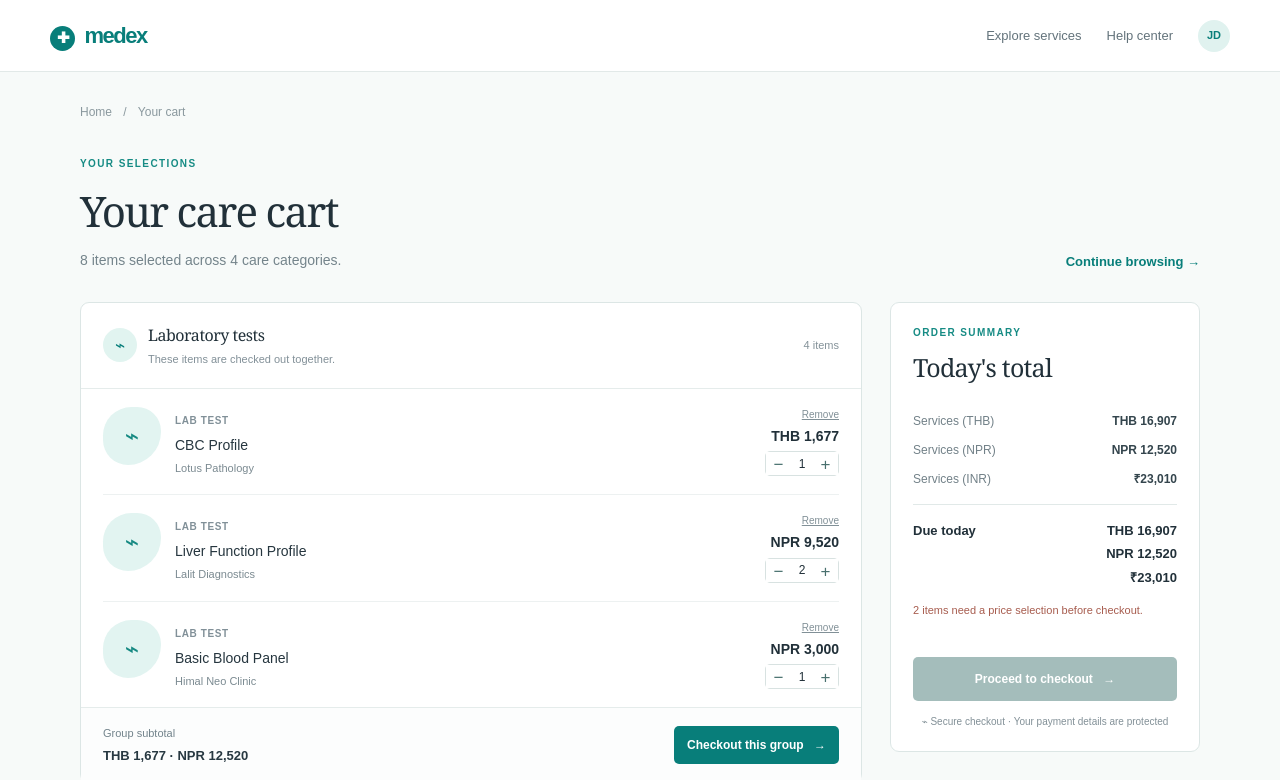
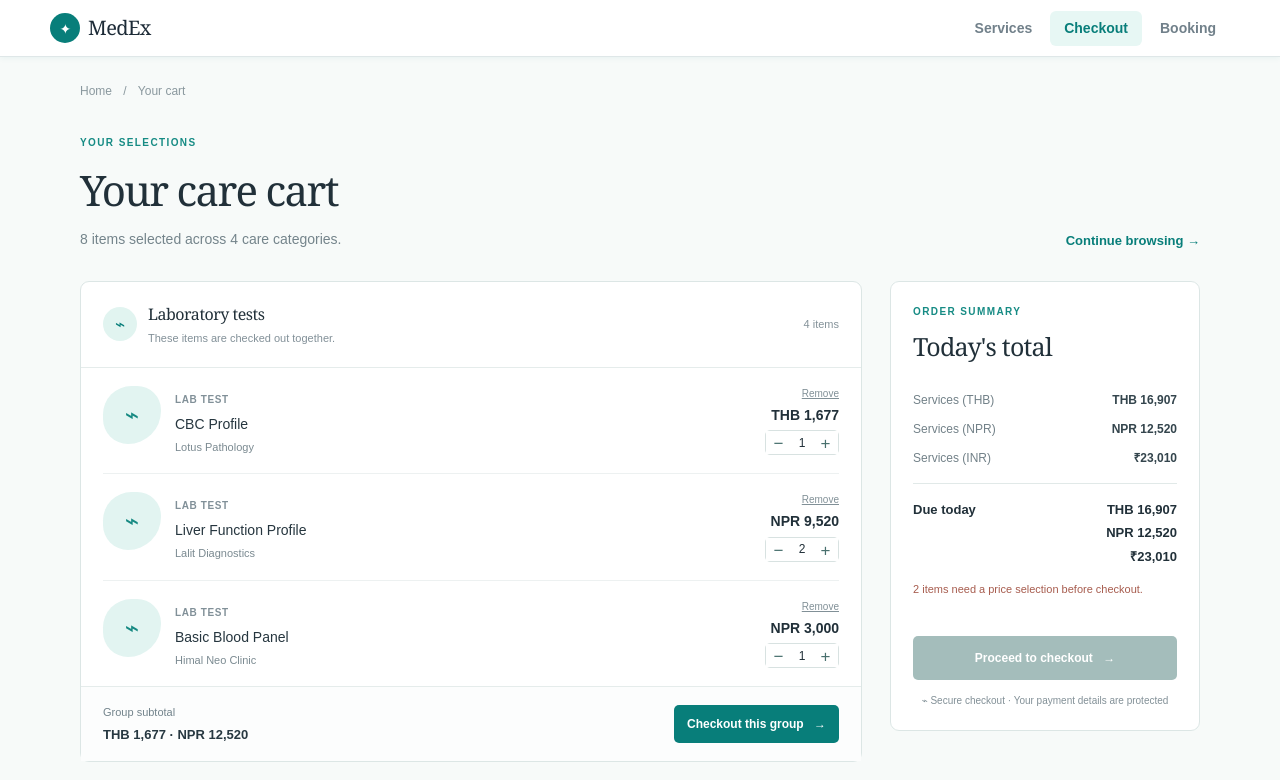
Before and after one commit to nimace03/medEx-assignment, a Next.js app: page /checkout in a window 1280 px wide. Shown: the top 780 px of the page. Built offline with nearby package versions, Linux system fonts and the light colour scheme.

Commit message:
added navbar component in web app and updated global styles

```diff
--- a/app/booking/booking-time-zones.css
+++ b/app/booking/booking-time-zones.css
@@ -50,7 +50,7 @@
 .booking-container {
     width: min(1040px, calc(100% - 48px));
     margin: auto;
-    padding: 32px 0 76px
+    padding: 0 0 76px
 }
 
 .booking-progress {
--- a/app/booking/bookingTimeZones.tsx
+++ b/app/booking/bookingTimeZones.tsx
@@ -97,9 +97,6 @@ export default function BookingTimeZones() {
     </main>;
 
     return <main className="booking-page">
-        <header className="booking-header"><a href="#top" className="booking-brand"><span>✚</span>medex</a><span>Secure appointment booking</span>
-            <button>Need help?</button>
-        </header>
         <div id="top" className="booking-container">
             <div className="booking-heading">
                 <span className="booking-eyebrow">BOOK AN APPOINTMENT</span>
--- a/app/checkout/cart-checkout.css
+++ b/app/checkout/cart-checkout.css
@@ -60,7 +60,7 @@
 .cart-container {
     width: min(1120px, calc(100% - 48px));
     margin: 0 auto;
-    padding: 31px 0 75px
+    padding: 25px 0 75px
 }
 
 .breadcrumbs {
--- a/app/checkout/cartCheckout.tsx
+++ b/app/checkout/cartCheckout.tsx
@@ -77,11 +77,6 @@ export default function CartCheckout() {
     </main>;
 
     return <main className="cart-page">
-        <header className="cart-header"><a className="brand" href="#top"><span>✚</span> medex</a>
-            <nav><a href="#top">Explore services</a><a href="#cart">Help center</a>
-                <button aria-label="Account">JD</button>
-            </nav>
-        </header>
         <div id="top" className="cart-container">
             <div className="breadcrumbs">Home <span>/</span> Your cart</div>
             <div className="cart-title">
--- a/app/globals.css
+++ b/app/globals.css
@@ -1,6 +1,7 @@
 @import "tailwindcss";
 @import "./checkout/cart-checkout.css";
 @import "./booking/booking-time-zones.css";
+@import "../components/Navbar/styles.css";
 
 :root {
     --ink: #1d2b37;
--- a/app/layout.tsx
+++ b/app/layout.tsx
@@ -1,5 +1,6 @@
-import type {Metadata} from "next";
-import {Geist, Geist_Mono} from "next/font/google";
+import type { Metadata } from "next";
+import { Geist, Geist_Mono } from "next/font/google";
+import Navbar from "@/components/Navbar";
 import "./globals.css";
 
 const geistSans = Geist({
@@ -17,13 +18,16 @@ export const metadata: Metadata = {
     description: "Compare health and wellness services from trusted providers.",
 };
 
-export default function RootLayout({children}: LayoutProps<"/">) {
+export default function RootLayout({ children }: LayoutProps<"/">) {
     return (
         <html
             lang="en"
             className={`${geistSans.variable} ${geistMono.variable} h-full antialiased`}
         >
-        <body className="min-h-full flex flex-col">{children}</body>
+            <body className="min-h-full flex flex-col">
+                <Navbar />
+                {children}
+            </body>
         </html>
     );
 }
--- /dev/null
+++ b/components/Navbar/index.tsx
@@ -0,0 +1,41 @@
+"use client";
+
+import Link from "next/link";
+import {usePathname} from "next/navigation";
+
+const navLinks = [
+    {href: "/", label: "Services"},
+    {href: "/checkout", label: "Checkout"},
+    {href: "/booking", label: "Booking"},
+];
+
+export default function Navbar() {
+    const pathname = usePathname();
+
+    return (
+        <header className="medex-nav">
+            <div className="medex-nav-inner">
+                <Link href="/" className="medex-nav-brand" aria-label="MedEx home">
+                    <span className="medex-nav-brand-icon" aria-hidden="true">✦</span>
+                    <span>MedEx</span>
+                </Link>
+
+                <nav aria-label="Main navigation">
+                    <ul className="medex-nav-links" role="list">
+                        {navLinks.map(({href, label}) => (
+                            <li key={href}>
+                                <Link
+                                    href={href}
+                                    className={`medex-nav-link${pathname === href ? " is-active" : ""}`}
+                                    aria-current={pathname === href ? "page" : undefined}
+                                >
+                                    {label}
+                                </Link>
+                            </li>
+                        ))}
+                    </ul>
+                </nav>
+            </div>
+        </header>
+    );
+}
--- /dev/null
+++ b/components/Navbar/styles.css
@@ -0,0 +1,85 @@
+.medex-nav {
+    position: sticky;
+    top: 0;
+    z-index: 100;
+    background: #fff;
+    border-bottom: 1px solid var(--line, #dfe7e8);
+    box-shadow: 0 1px 6px rgba(8, 126, 122, .07)
+}
+
+.medex-nav-inner {
+    display: flex;
+    align-items: center;
+    justify-content: space-between;
+    width: min(1180px, calc(100% - 48px));
+    margin: auto;
+    height: 56px
+}
+
+.medex-nav-brand {
+    display: flex;
+    align-items: center;
+    gap: 8px;
+    text-decoration: none;
+    font-family: Georgia, serif;
+    font-size: 20px;
+    font-weight: 400;
+    letter-spacing: -.03em;
+    color: var(--ink, #1d2b37)
+}
+
+.medex-nav-brand-icon {
+    display: grid;
+    place-items: center;
+    width: 30px;
+    height: 30px;
+    border-radius: 50%;
+    background: #087e7a;
+    color: #fff;
+    font-size: 14px
+}
+
+.medex-nav-links {
+    display: flex;
+    align-items: center;
+    gap: 4px;
+    list-style: none;
+    margin: 0;
+    padding: 0
+}
+
+.medex-nav-link {
+    display: block;
+    padding: 7px 14px;
+    border-radius: 6px;
+    text-decoration: none;
+    font-size: 14px;
+    font-weight: 600;
+    color: var(--muted, #71808a);
+    transition: background .15s, color .15s
+}
+
+.medex-nav-link:hover {
+    background: var(--mint, #e7f7f4);
+    color: var(--teal, #087e7a)
+}
+
+.medex-nav-link.is-active {
+    background: var(--mint, #e7f7f4);
+    color: var(--teal, #087e7a)
+}
+
+@media (max-width: 480px) {
+    .medex-nav-inner {
+        width: calc(100% - 32px)
+    }
+
+    .medex-nav-brand span:last-child {
+        display: none
+    }
+
+    .medex-nav-link {
+        padding: 7px 10px;
+        font-size: 13px
+    }
+}
```
